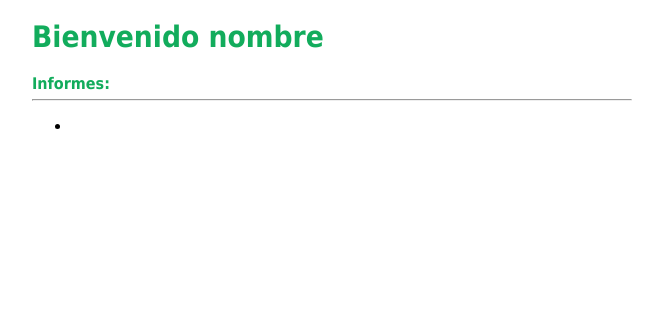
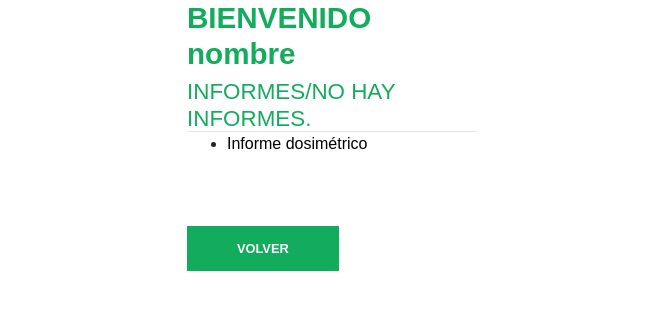
Before and after one commit to santiako/conirrad, a website: page home.html in a window 1280 px wide. Shown: the whole page, without its empty margins (308-971 px from the left). Drawn offline with nearby package versions, Linux system fonts and the light colour scheme.

Commit message:
Implementación Bootstrap

```diff
--- a/home.html
+++ b/home.html
@@ -4,17 +4,33 @@
 <meta charset="UTF-8">
 <title>Home usuarios</title>
 
+<script src="https://code.jquery.com/jquery-3.4.1.min.js" integrity="sha256-CSXorXvZcTkaix6Yvo6HppcZGetbYMGWSFlBw8HfCJo=" crossorigin="anonymous"></script>
+<script src="https://cdn.jsdelivr.net/npm/popper.js@1.16.0/dist/umd/popper.min.js" integrity="sha384-Q6E9RHvbIyZFJoft+2mJbHaEWldlvI9IOYy5n3zV9zzTtmI3UksdQRVvoxMfooAo" crossorigin="anonymous"></script>
+<script src="https://stackpath.bootstrapcdn.com/bootstrap/4.4.1/js/bootstrap.min.js" integrity="sha384-wfSDF2E50Y2D1uUdj0O3uMBJnjuUD4Ih7YwaYd1iqfktj0Uod8GCExl3Og8ifwB6" crossorigin="anonymous"></script>
+<link rel="stylesheet" href="https://stackpath.bootstrapcdn.com/bootstrap/4.4.1/css/bootstrap.min.css" integrity="sha384-Vkoo8x4CGsO3+Hhxv8T/Q5PaXtkKtu6ug5TOeNV6gBiFeWPGFN9MuhOf23Q9Ifjh" crossorigin="anonymous">
+
 <link href="css/style.css" id="cssFile" rel="stylesheet" type="text/css">
 </head>
 <body>
+<div class="container-fluid">
+    <div class="row">
+        <div class="col-lg">
             <div class="home-users">
-            <h1 class="home-title">Bienvenido nombre</h1>
-            <h3 class="informes-title">Informes:</h3>
+                <h1 class="home-title">BIENVENIDO nombre</h1>
+                <h2 class="informes-title">INFORMES/NO HAY INFORMES.</h2>
                 <hr>
                 <ul>
-                <li><a href="link.pdf"></a></li>
+                    <li><a href="link.pdf">Informe dosimétrico</a></li>
                 </ul>
+                <div class="cnavolver">
+                    <a href="/" class="avolver">VOLVER</a>
                 </div>
+            </div>
+        </div>
+    </div>
+</div>
+
+
 
 <!--
     <script>
--- a/public/css/style.scss
+++ b/public/css/style.scss
@@ -1,5 +1,5 @@
 // Fuentes
-$fuente1: Tahoma, Geneva, sans-serif;
+$fuente1: Arial, sans-serif;
 
 // Colores
 $gris-oscuro: #4d4d4d;
@@ -12,6 +12,7 @@ $margtop-submit: 1.3em;
 h1 {
     font-size: 1.85em;
     padding: 20px 0 20px 0;
+    font-weight: bold;
 }
 
 h2 {
@@ -39,9 +40,15 @@ h3 {
     color: #ffffff;
 }
 
+.col-lg {
+    max-width: 20em;
+    min-width: 17em;
+    margin: 0 auto;
+}
+
 .login-form {
-    width: 300px;
-    margin: 0 auto;
+    //width: 300px;
+    //margin: 0 auto;
     font-family: $fuente1;
     h1 {
         text-align: center;
@@ -68,8 +75,8 @@ h3 {
 }
 
 .register-form {
-    width: 300px;
-    margin: 0 auto;
+//    width: 300px;
+//    margin: 0 auto;
     font-family: $fuente1;
     h1 {
         text-align: center;
@@ -93,8 +100,8 @@ h3 {
 
 
 .home-users {
-    width: 600px;
-    margin: 0 auto;
+//    width: 600px;
+//    margin: 0 auto;
     font-family: $fuente1;
 
     %hx {
```
Also changed, not shown: login.html (+11 -0 lines), register.html (+10 -1 lines), public/css/style.css. Lines whose indentation alone changed are shown as unchanged.
